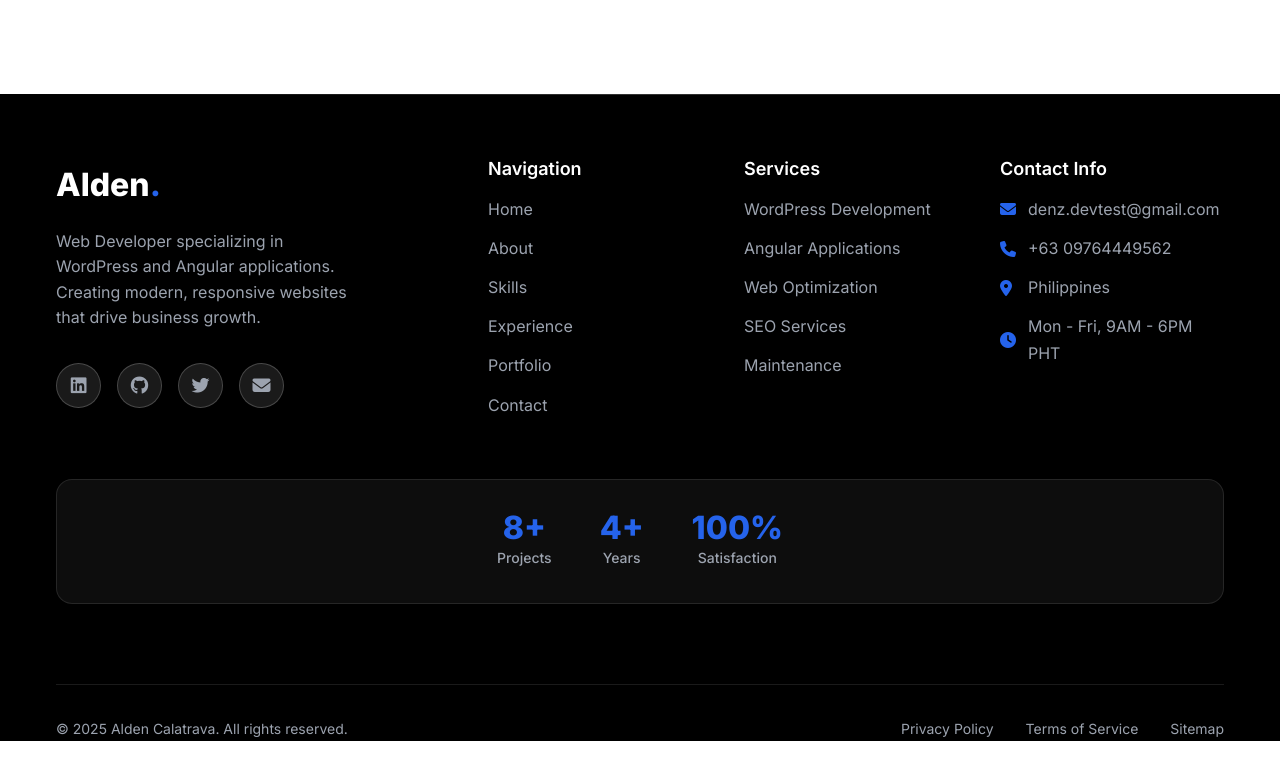
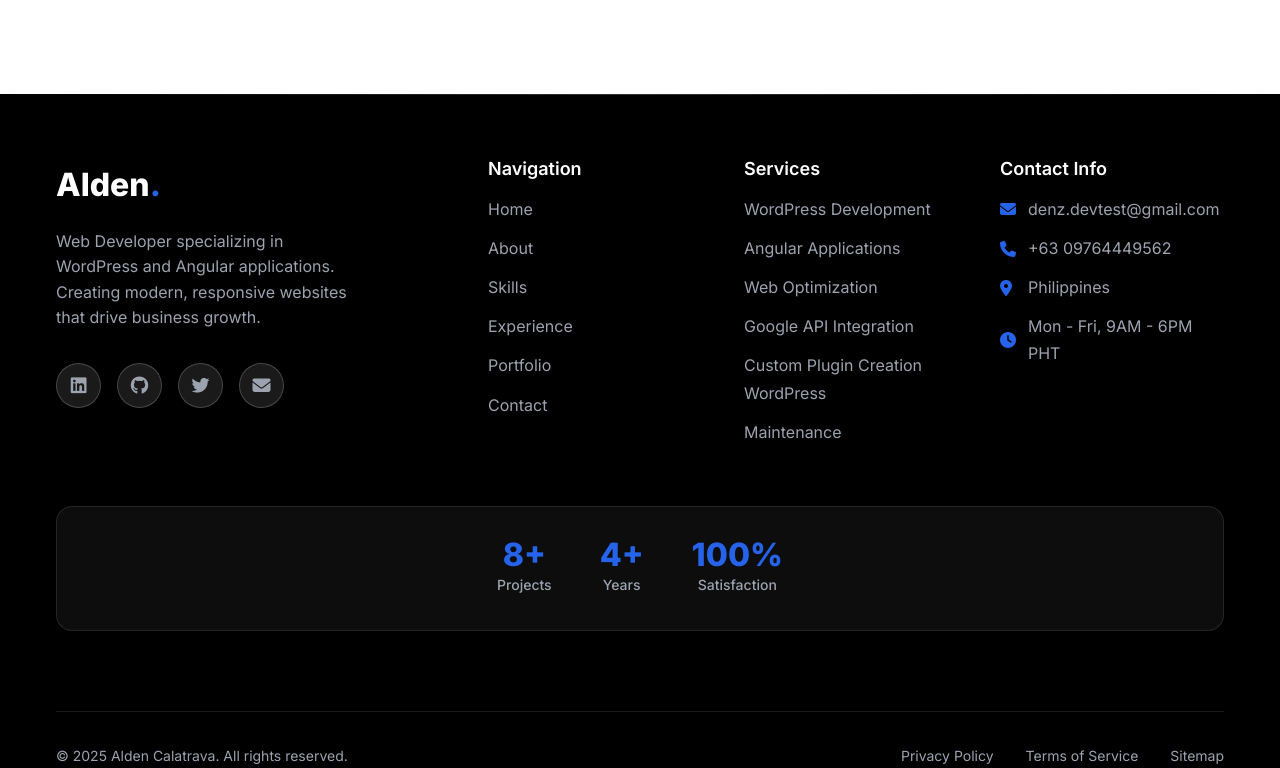
Before and after one commit to DevD3nz/denz-dev, an Angular app: page / in a window 1280 px wide. Shown: the part 10817-11585 px from the top of the page. Before the commit the page ends 11558 px from the top, so only its background shows below. Built offline with nearby package versions, Linux system fonts and the light colour scheme.

Commit message:
small changes

```diff
--- a/src/app/components/footer/footer.component.ts
+++ b/src/app/components/footer/footer.component.ts
@@ -56,7 +56,8 @@ import { FormsModule } from '@angular/forms';
                   <li><a href="#services">WordPress Development</a></li>
                   <li><a href="#services">Angular Applications</a></li>
                   <li><a href="#services">Web Optimization</a></li>
-                  <li><a href="#services">SEO Services</a></li>
+                  <li><a href="#services">Google API Integration</a></li>
+                  <li><a href="#services">Custom Plugin Creation WordPress</a></li>
                   <li><a href="#services">Maintenance</a></li>
                 </ul>
               </div>
```
Also changed, not shown: 3 other files (tests, documents, lock files or other folders).
